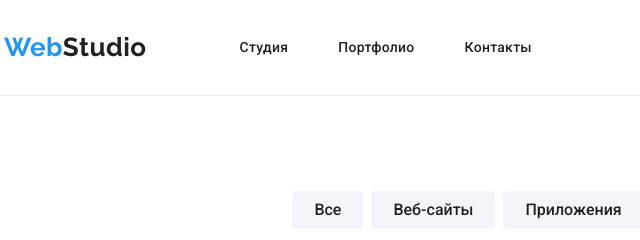
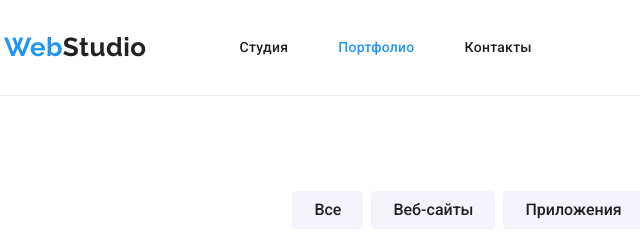
Before and after one commit to MarinaKryuchko88/goit-markup-hw-03, a plain HTML site: page portfolio.html in a window 1280 px wide. Shown: the top 240 px of the page, 51-691 px from the left. Drawn offline with nearby package versions, Linux system fonts and the light colour scheme.

Commit message:
фиксит подсвечивание текущей страницы

```diff
--- a/css/styles.css
+++ b/css/styles.css
@@ -144,8 +144,8 @@ html {
   padding-bottom: 93px;
 }
 
-.section-portfolio {
-  border-top: 1px solid #eeeeee;
+.header {
+  border-bottom: 1px solid #eeeeee;
 }
 
 .portfolio .list-button {
@@ -251,8 +251,11 @@ a {
 .links-header .link:hover,
 .links-header .link:focus,
 .links-footer :hover,
-.links-footer :focus,
-.current-link:visited {
+.links-footer :focus {
+  color: var(--accent-color);
+}
+
+.nav-menu .current-link {
   color: var(--accent-color);
 }
 
```
